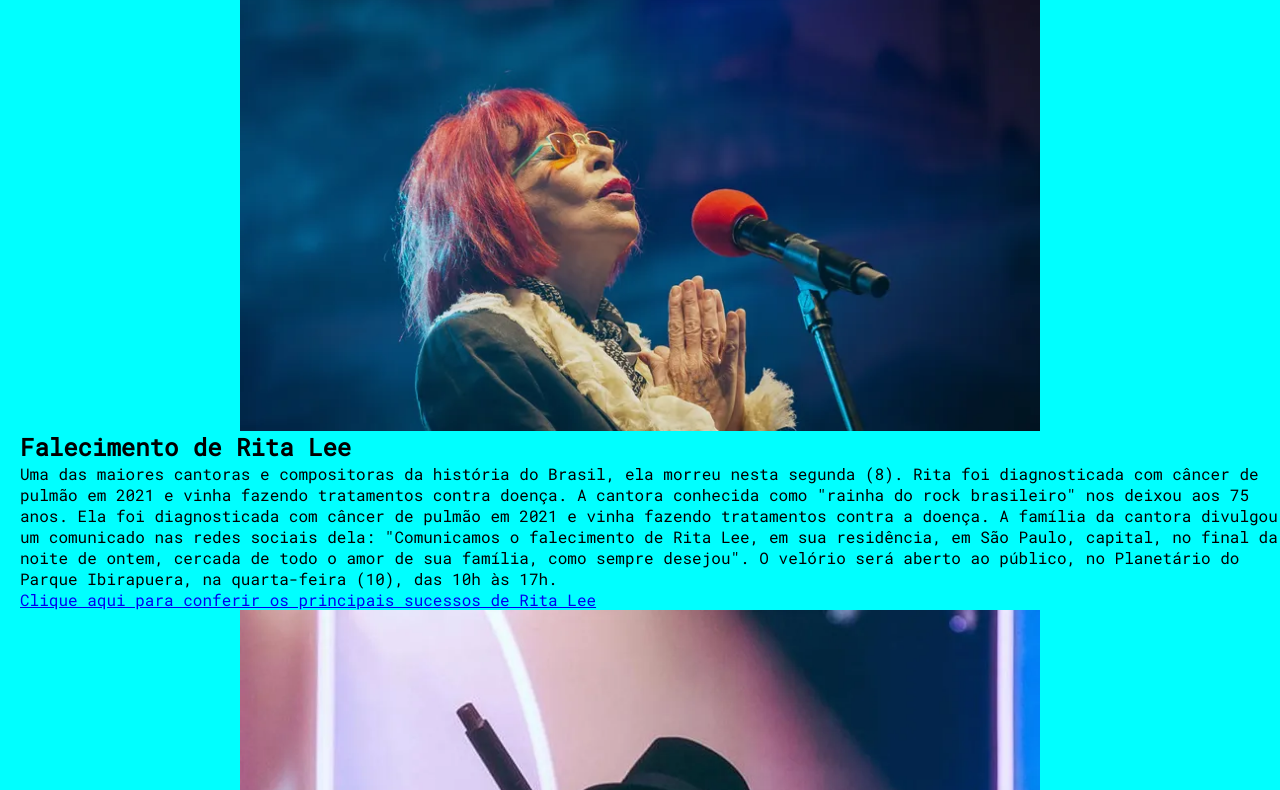
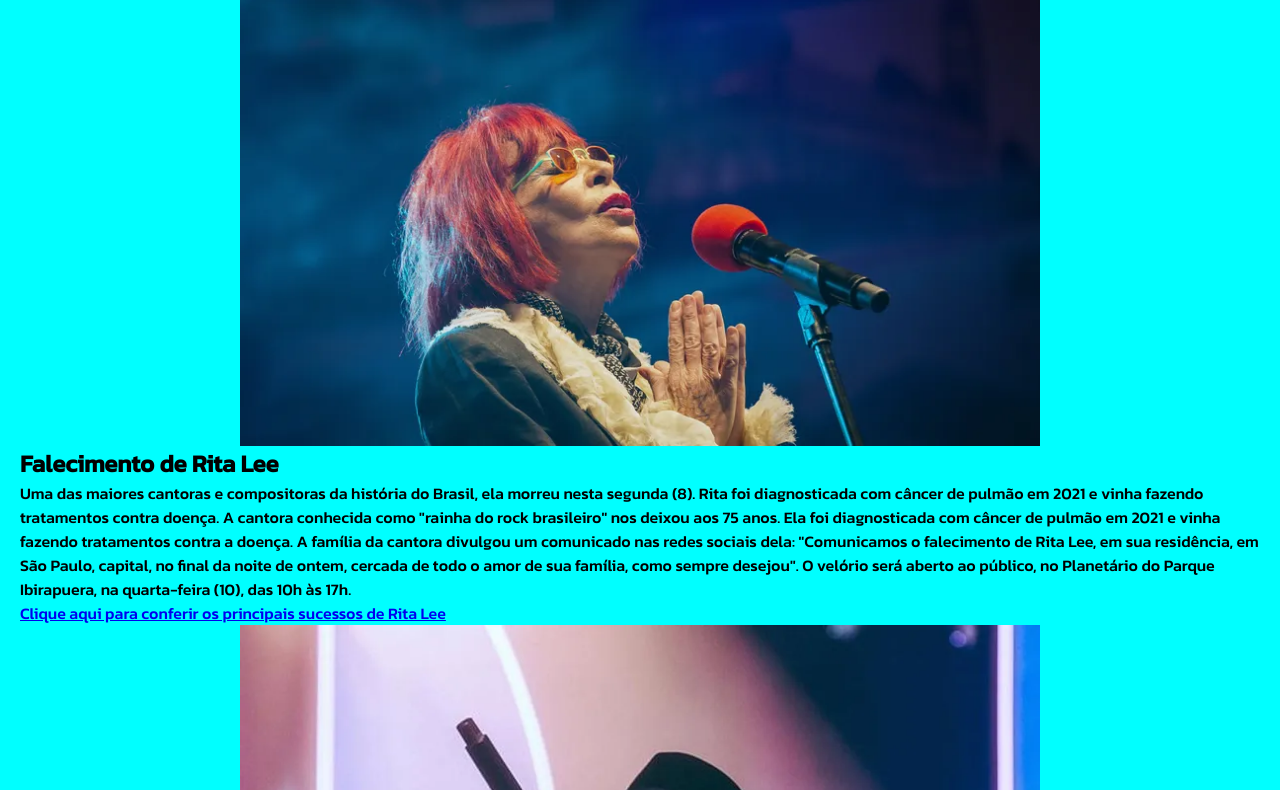
Before and after one commit to Hu0no/Projeto-Final-HTML, a plain HTML site: page index.html in a window 1280 px wide. Shown: the part 148-938 px from the top of the page. Drawn offline with Linux system fonts and the light colour scheme.

Commit message:
Update style.css

```diff
--- a/style.css
+++ b/style.css
@@ -1,8 +1,8 @@
-@import url('https://fonts.googleapis.com/css2?family=Roboto+Mono&display=swap');
+@import url('https://fonts.googleapis.com/css2?family=Kanit:wght@500&display=swap');
 *{
     margin: 0px;
     padding: 0px;
-    font-family: 'Roboto Mono', monospace;
+    font-family: 'Kanit', sans-serif;
 }
 /* Estilos para o cabeçalho */
 header {
```
